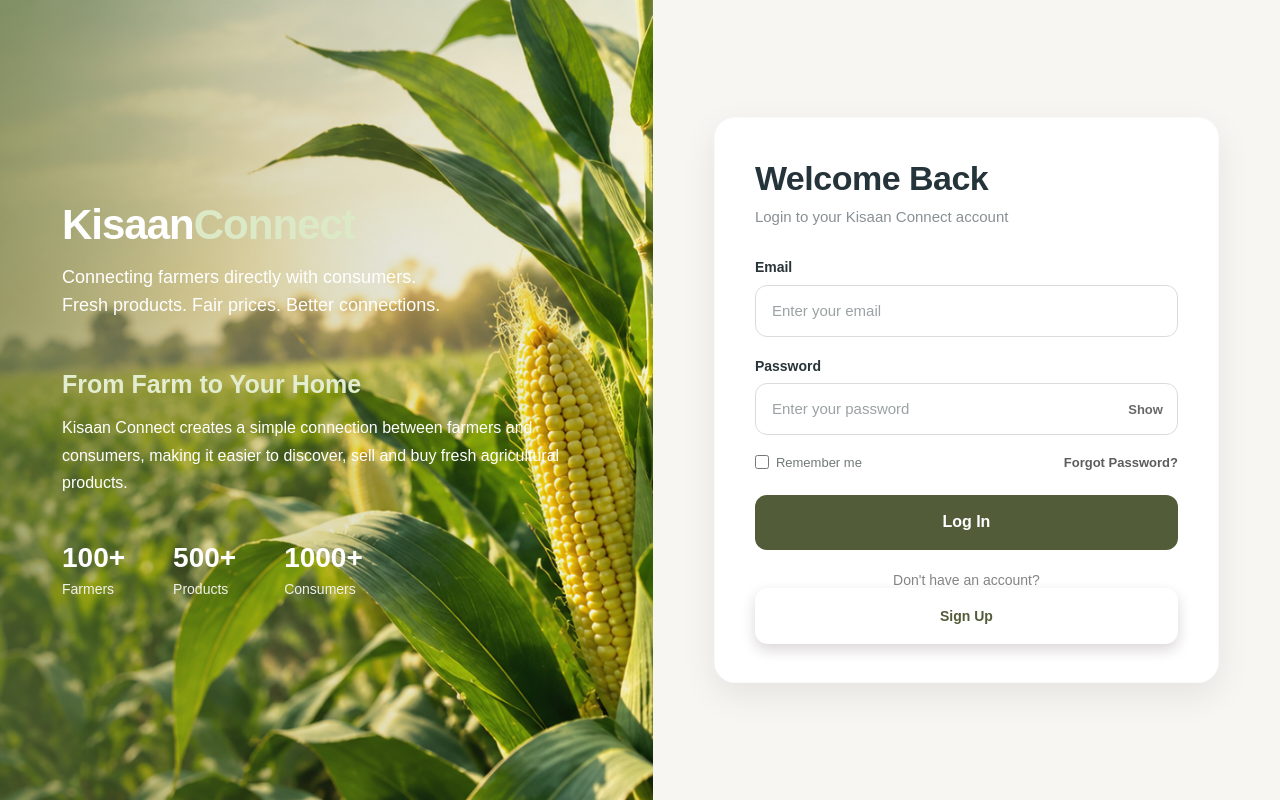
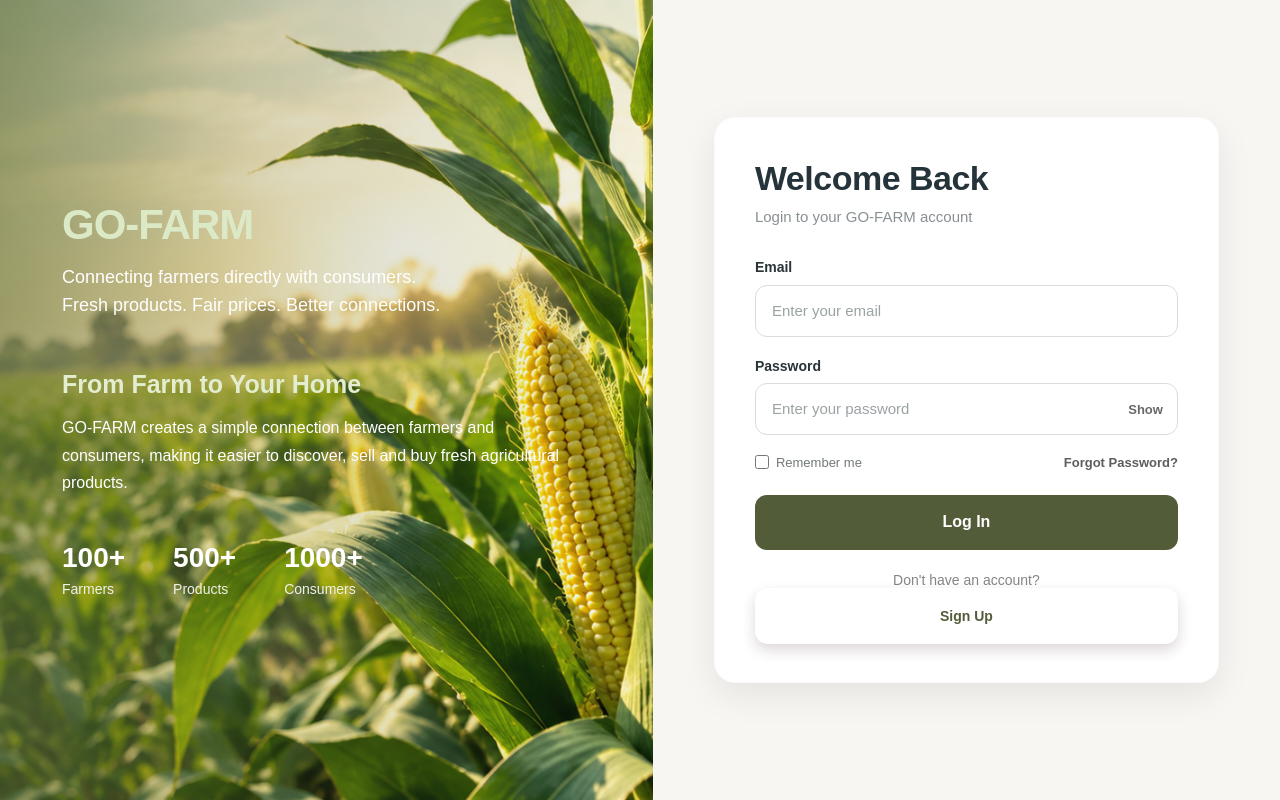
Before and after one commit to jaiswardhruv07/Farmdirect-Frontend, a React (Create React App) app: page / in a window 1280 px wide. Built offline with nearby package versions, Linux system fonts and the light colour scheme; no server answers.

Commit message:
name changed

```diff
--- a/src/pages/admin/AdminPage.jsx
+++ b/src/pages/admin/AdminPage.jsx
@@ -449,7 +449,7 @@ function AdminPage({ onNavigate, user }) {
     const fullName = user?.name || "Admin User";
     return {
       name: fullName,
-      email: user?.email || localStorage.getItem("userEmail") || "admin@kisaanconnect.com",
+      email: user?.email || localStorage.getItem("userEmail") || "admin@GO-FARM.com",
       phone: "",
       dob: "",
       place: "",
@@ -533,7 +533,7 @@ function AdminPage({ onNavigate, user }) {
         <div className="admin-title-row">
           <div>
             <h1>Admin Dashboard</h1>
-            <p>Complete overview of your Kisaan Connect marketplace</p>
+            <p>Complete overview of your GO-FARM marketplace</p>
           </div>
 
           <div className="admin-date">
@@ -1381,7 +1381,7 @@ function AdminPage({ onNavigate, user }) {
         <div className="admin-title-row">
           <div>
             <h1>₹ Sales</h1>
-            <p>Total sales performance of Kisaan Connect</p>
+            <p>Total sales performance of GO-FARM</p>
           </div>
           <div className="sales-total-box">
             <span>Total Sales</span>
@@ -1447,11 +1447,11 @@ function AdminPage({ onNavigate, user }) {
 
       <header className="admin-header">
         <div className="admin-brand">
-          <span className="brand-icon"><img src={logo} alt="Kisaan Connect logo" /></span>
+          <span className="brand-icon"><img src={logo} alt="GO-FARM logo" /></span>
 
           <div>
             <strong>
-              Kisaan <em>Connect</em>
+              GO-FARM
             </strong>
 
             <small>Admin Panel</small>
@@ -1735,7 +1735,7 @@ function AdminPage({ onNavigate, user }) {
       {/* FOOTER */}
 
       <footer className="admin-footer">
-        <span>Kisaan Connect • Admin Panel</span>
+        <span>GO-FARM • Admin Panel</span>
 
         <span>Better Farming • Better Food • A Stronger India 🌾</span>
       </footer>
--- a/src/pages/auth/Login.jsx
+++ b/src/pages/auth/Login.jsx
@@ -702,7 +702,7 @@ export default function LoginPage({
         >
 
           <div className="brand">
-            Kisaan<span>Connect</span>
+            <span>GO-FARM</span>
           </div>
 
           <div className="tagline">
@@ -716,7 +716,7 @@ export default function LoginPage({
           </h2>
 
           <p className="story-text">
-            Kisaan Connect creates a simple connection between
+            GO-FARM creates a simple connection between
             farmers and consumers, making it easier to discover,
             sell and buy fresh agricultural products.
           </p>
@@ -770,7 +770,7 @@ export default function LoginPage({
             </h1>
 
             <p className="login-subtitle">
-              Login to your Kisaan Connect account
+              Login to your GO-FARM account
             </p>
 
             <form onSubmit={handleSubmit}>
--- a/src/pages/auth/Signup.jsx
+++ b/src/pages/auth/Signup.jsx
@@ -106,7 +106,7 @@ function Signup({ onBackToLogin }) {
       <div className="signup-box">
         <h1>Create Account</h1>
 
-        <p>Join KisaanBazar</p>
+        <p>Join GO-FARM</p>
 
         <form onSubmit={handleSubmit}>
           {/* FIRST NAME */}
--- a/src/pages/bulkbuyer/bulkbuyer.jsx
+++ b/src/pages/bulkbuyer/bulkbuyer.jsx
@@ -171,7 +171,7 @@ function PaymentPage({ cart = [], onNavigate, onPlaceOrder, savedAddress = "" })
 
   const bulkTotal = Math.max(0, subtotal - discount);
   const couponCode = appliedCoupon.toUpperCase();
-  const couponDiscount = couponCode === "KISAANCONNECT" ? bulkTotal : couponCode === "LOVE" ? bulkTotal * 0.5 : 0;
+  const couponDiscount = couponCode === "GO-FARM" ? bulkTotal : couponCode === "LOVE" ? bulkTotal * 0.5 : 0;
   const total = Math.max(0, bulkTotal - couponDiscount);
 
   function handleSaveAddress() {
@@ -193,13 +193,13 @@ function PaymentPage({ cart = [], onNavigate, onPlaceOrder, savedAddress = "" })
       setCouponMessage("LOVE applied — 50% OFF ✓");
       return;
     }
-    if (code === "KISAANCONNECT") {
-      setAppliedCoupon("KISAANCONNECT");
-      setCouponMessage("KISAANCONNECT applied — your order is FREE ✓");
+    if (code === "GO-FARM") {
+      setAppliedCoupon("GO-FARM");
+      setCouponMessage("GO-FARM applied — your order is FREE ✓");
       return;
     }
     setAppliedCoupon("");
-    setCouponMessage("Invalid coupon. Try LOVE or KISAANCONNECT.");
+    setCouponMessage("Invalid coupon. Try LOVE or GO-FARM.");
   }
 
   function handlePlaceOrder() {
@@ -739,7 +739,7 @@ function BulkBuyerPage({
     }
 
     const couponCode = (paymentDetails.coupon || "").trim().toUpperCase();
-    const couponDiscount = couponCode === "KISAANCONNECT"
+    const couponDiscount = couponCode === "GO-FARM"
       ? cartFinalTotal
       : couponCode === "LOVE"
         ? cartFinalTotal * 0.5
@@ -930,12 +930,12 @@ function BulkBuyerPage({
       <header className="bb-header">
         <div className="bb-brand">
           <span className="bb-brand-icon">
-            <img src={logo} alt="Kisaan Connect logo" />
+            <img src={logo} alt="GO-FARM logo" />
           </span>
 
           <div>
             <strong>
-              Kisaan <em>Connect</em>
+              GO-FARM
             </strong>
             <small>Bulk Buyer Panel</small>
           </div>
@@ -1254,8 +1254,8 @@ function BulkBuyerPage({
 
               {view === "home" && (
                 <>
-                  <section className="bb-hero-banner" aria-label="Kisaan Connect farm highlights">
-                    <img key={heroIndex} src={heroImages[heroIndex]} alt={`Kisaan Connect farm highlight ${heroIndex + 1}`} className="bb-hero-image" />
+                  <section className="bb-hero-banner" aria-label="GO-FARM farm highlights">
+                    <img key={heroIndex} src={heroImages[heroIndex]} alt={`GO-FARM farm highlight ${heroIndex + 1}`} className="bb-hero-image" />
                     <div className="bb-hero-overlay" />
                     <div className="bb-hero-copy">
                       <span className="bb-hero-kicker">FRESH • DIRECT • BULK SMART</span>
@@ -1666,7 +1666,7 @@ function BulkBuyerPage({
   </p>
 
   <p>
-    📍 <strong>Office:</strong> Kisaan connect Office, Andheri East,
+    📍 <strong>Office:</strong> GO-FARM Office, Andheri East,
     Mumbai, Maharashtra - 400069
   </p>
 </div>
@@ -1688,11 +1688,11 @@ function BulkBuyerPage({
 
   <section className="bb-about-bar">
     <div className="bb-about-content">
-      <h3>About Kisaan connect</h3>
+      <h3>About GO-FARM</h3>
 
 
   <p>
-    <strong>Kisaan connect</strong> is a digital platform that
+    <strong>GO-FARM</strong> is a digital platform that
     directly connects farmers with consumers.
   </p>
 
@@ -1705,7 +1705,7 @@ function BulkBuyerPage({
   </p>
 
   <p>
-    Kisaan connect aims to create a transparent, fair, and efficient
+    GO-FARM aims to create a transparent, fair, and efficient
     marketplace where farmers get better value for their hard work
     and consumers get quality products at reasonable prices.
   </p>
@@ -1713,7 +1713,7 @@ function BulkBuyerPage({
   <div className="bb-about-flow">
     <span>Farmer</span>
     <span>→</span>
-    <span>Kisaan connect</span>
+    <span>GO-FARM</span>
     <span>→</span>
     <span>Consumer</span>
   </div>
@@ -1770,7 +1770,7 @@ function BulkBuyerPage({
         </div>
 
         <span className="bb-footer-more">
-          Kisaan Bazar • Bulk Buyer
+          GO-FARM • Bulk Buyer
         </span>
       </footer>
 
--- a/src/pages/consumer/Consumerpage.jsx
+++ b/src/pages/consumer/Consumerpage.jsx
@@ -472,7 +472,7 @@ function ConsumerPage({
   const couponDiscount =
     appliedCoupon === "LOVE"
       ? amountBeforeCoupon * 0.5
-      : appliedCoupon === "KISAANCONNECT"
+      : appliedCoupon === "GO-FARM"
         ? amountBeforeCoupon
         : 0;
   const cartTotal = Math.max(0, amountBeforeCoupon - couponDiscount);
@@ -523,14 +523,14 @@ function ConsumerPage({
       return;
     }
 
-    if (code === "KISANCONNECT" || code === "KISAANCONNECT") {
-      setAppliedCoupon("KISANCONNECT");
-      setCoupon("KISANCONNECT");
+    if (code === "GO-FARM" || code === "GO-FARM") {
+      setAppliedCoupon("GO-FARM");
+      setCoupon("GO-FARM");
       return;
     }
 
     setAppliedCoupon("");
-    alert("Invalid coupon. Try LOVE or KISANCONNECT.");
+    alert("Invalid coupon. Try LOVE or GO-FARM.");
   }
 
   function saveConsumerProfile() {
@@ -628,11 +628,11 @@ function ConsumerPage({
           <img
             className="consumer-brand-icon"
             src={logo}
-            alt="Kisaan connect logo"
+            alt="GO-FARM logo"
           />
           <div>
             <strong>
-              Kisaan <em>Connect</em>
+              GO-FARM
             </strong>
             <small>Consumer Panel</small>
           </div>
@@ -882,10 +882,10 @@ function ConsumerPage({
 
               {isHome && (
                 <>
-                  <section className="hero-banner" aria-label="Kisaan Connect farm highlights">
+                  <section className="hero-banner" aria-label="GO-FARM farm highlights">
                     <img
                       src={heroImages[heroIndex]}
-                      alt={`Kisaan Connect farm highlight ${heroIndex + 1}`}
+                      alt={`GO-FARM farm highlight ${heroIndex + 1}`}
                       className="hero-image"
                     />
                     <div className="hero-overlay" />
@@ -907,7 +907,7 @@ function ConsumerPage({
                       <span>🌾 Fresh farm produce</span><span>✦ Direct farmer prices</span><span>🚚 Reliable doorstep delivery</span><span>✦ New seasonal picks every week</span><span>🌱 Support local farmers</span><span>✦ Fresh farm produce</span><span>🚚 Reliable doorstep delivery</span>
                     </div>
                   </div>
-                  <section className="home-ad-rail" aria-label="Kisaan Connect highlights">
+                  <section className="home-ad-rail" aria-label="GO-FARM highlights">
                     <article className="home-ad-card home-ad-card-primary">
                       <span className="home-ad-label">FRESH PICK</span>
                       <strong>Farm-fresh produce, straight to your home.</strong>
@@ -1063,7 +1063,7 @@ function ConsumerPage({
                             <p className="product-description">
                               {item.farmer
                                 ? `${item.farmer} • ${item.region || "Farmer listing"}`
-                                : "Fresh product from KisaanBazar"}
+                                : "Fresh product from GO-FARM"}
                             </p>
                             <div className="product-bottom">
                               <div className="item-price">₹{item.price}</div>
@@ -1298,7 +1298,7 @@ function ConsumerPage({
                   <span className="orders-kicker">CONSUMER ORDERS</span>
                   <h1>My Orders</h1>
                   <p>
-                    Track your successful Kisaan connect purchases in one place.
+                    Track your successful GO-FARM purchases in one place.
                   </p>
                 </div>
                 <button
@@ -1606,7 +1606,7 @@ function ConsumerPage({
               ✉️ <strong>Email:</strong> deepshikhamaityyy@gmail.com
             </p>
             <p>
-              <LocationIcon className="help-location-icon" /> <strong>Office:</strong> Kisaan connect Office, Andheri East,
+              <LocationIcon className="help-location-icon" /> <strong>Office:</strong> GO-FARM Office, Andheri East,
               Mumbai, Maharashtra - 400069
             </p>
           </div>
@@ -1619,9 +1619,9 @@ function ConsumerPage({
       {showAbout && (
         <div className="about-bar">
           <div className="about-content">
-            <h3>About Kisaan connect</h3>
+            <h3>About GO-FARM</h3>
             <p>
-              <strong>Kisaan connect</strong> is a digital platform that
+              <strong>GO-FARM</strong> is a digital platform that
               directly connects farmers with consumers.
             </p>
             <p>
@@ -1632,14 +1632,14 @@ function ConsumerPage({
               prices.
             </p>
             <p>
-              Kisaan connect aims to create a transparent, fair, and efficient
+              GO-FARM aims to create a transparent, fair, and efficient
               marketplace where farmers get better value for their hard work and
               consumers get quality products at reasonable prices.
             </p>
             <div className="about-flow">
               <span>Farmer</span>
               <span>→</span>
-              <span>Kisaan connect</span>
+              <span>GO-FARM</span>
               <span>→</span>
               <span>Consumer</span>
             </div>
--- a/src/pages/farmer/FarmerPage.jsx
+++ b/src/pages/farmer/FarmerPage.jsx
@@ -630,9 +630,9 @@ export default function FarmerDashboard({ farmer, onNavigate }) {
             <img
               className="kb-logo-image"
               src={logo}
-              alt="Kisaan Connect logo"
+              alt="GO-FARM logo"
             />
-            <span>Kisaan<em>Connect</em></span>
+            <span>GO-FARM</span>
           </div>
 
           <nav className="kb-nav-links">
--- a/src/pages/fpo/fpo.jsx
+++ b/src/pages/fpo/fpo.jsx
@@ -325,7 +325,7 @@ function FPOPage({ user, onNavigate }) {
 
   const [profile, setProfile] = useState({
     name: initialFullName,
-    email: user?.email || "fpo@kisaanbazar.com",
+    email: user?.email || "fpo@GO-FARM.com",
     phone: "",
     dob: "",
   });
@@ -402,7 +402,7 @@ function FPOPage({ user, onNavigate }) {
       } else {
         setProfile({
           name: initialFullName,
-          email: user?.email || "fpo@kisaanbazar.com",
+          email: user?.email || "fpo@GO-FARM.com",
           phone: "",
           dob: "",
         });
@@ -1396,12 +1396,12 @@ function FPOPage({ user, onNavigate }) {
       <header className="fpo-header">
         <div className="fpo-brand">
           <div className="fpo-brand-icon">
-            <img src={logo} alt="Kisaan Connect logo" />
+            <img src={logo} alt="GO-FARM logo" />
           </div>
 
           <div>
             <strong>
-              Kisaan <em>Connect</em>
+              GO-FARM
             </strong>
             <small>FPO Panel</small>
           </div>
@@ -1716,7 +1716,7 @@ function FPOPage({ user, onNavigate }) {
       {/* FOOTER */}
 
       <footer className="fpo-footer">
-        <span>© 2026 Kisaan Connect • FPO Management Panel</span>
+        <span>© 2026 GO-FARM • FPO Management Panel</span>
 
         <span>Empowering Farmers • Building Better Markets</span>
       </footer>
--- a/src/pages/government/GovernmentPage.jsx
+++ b/src/pages/government/GovernmentPage.jsx
@@ -1843,12 +1843,12 @@ function GovernmentPage({ user, onNavigate }) {
 
         <div className="government-brand">
           <span className="government-brand-icon">
-            <img src={logo} alt="Kisaan Connect logo" />
+            <img src={logo} alt="GO-FARM logo" />
           </span>
 
           <div>
             <strong>
-              Kisaan <em>Connect</em>
+              GO-FARM
             </strong>
 
             <small>Government Panel</small>
@@ -2130,7 +2130,7 @@ function GovernmentPage({ user, onNavigate }) {
 
       <footer className="government-footer">
         <span>
-          Kisaan Connect • Government Panel
+          GO-FARM • Government Panel
         </span>
 
         <span>
```
